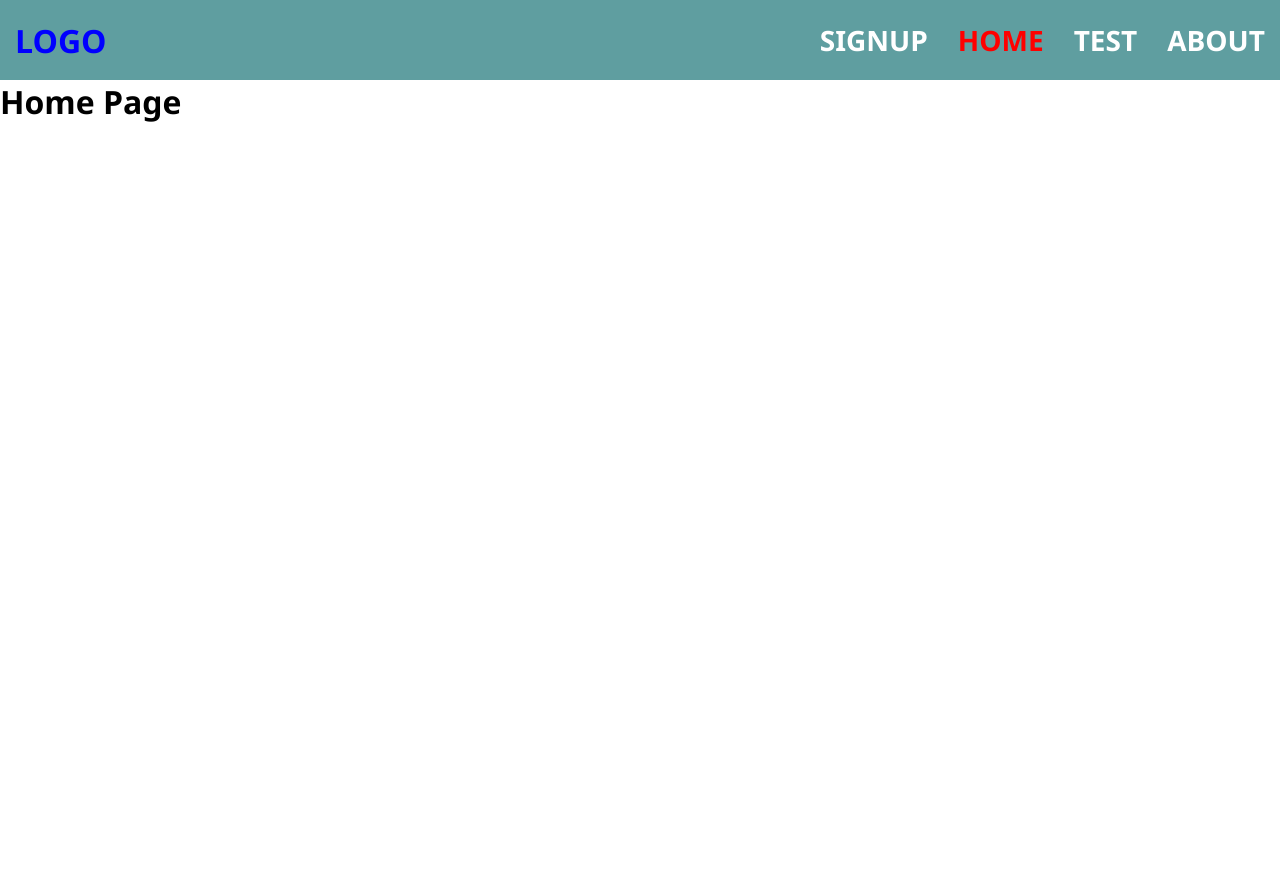
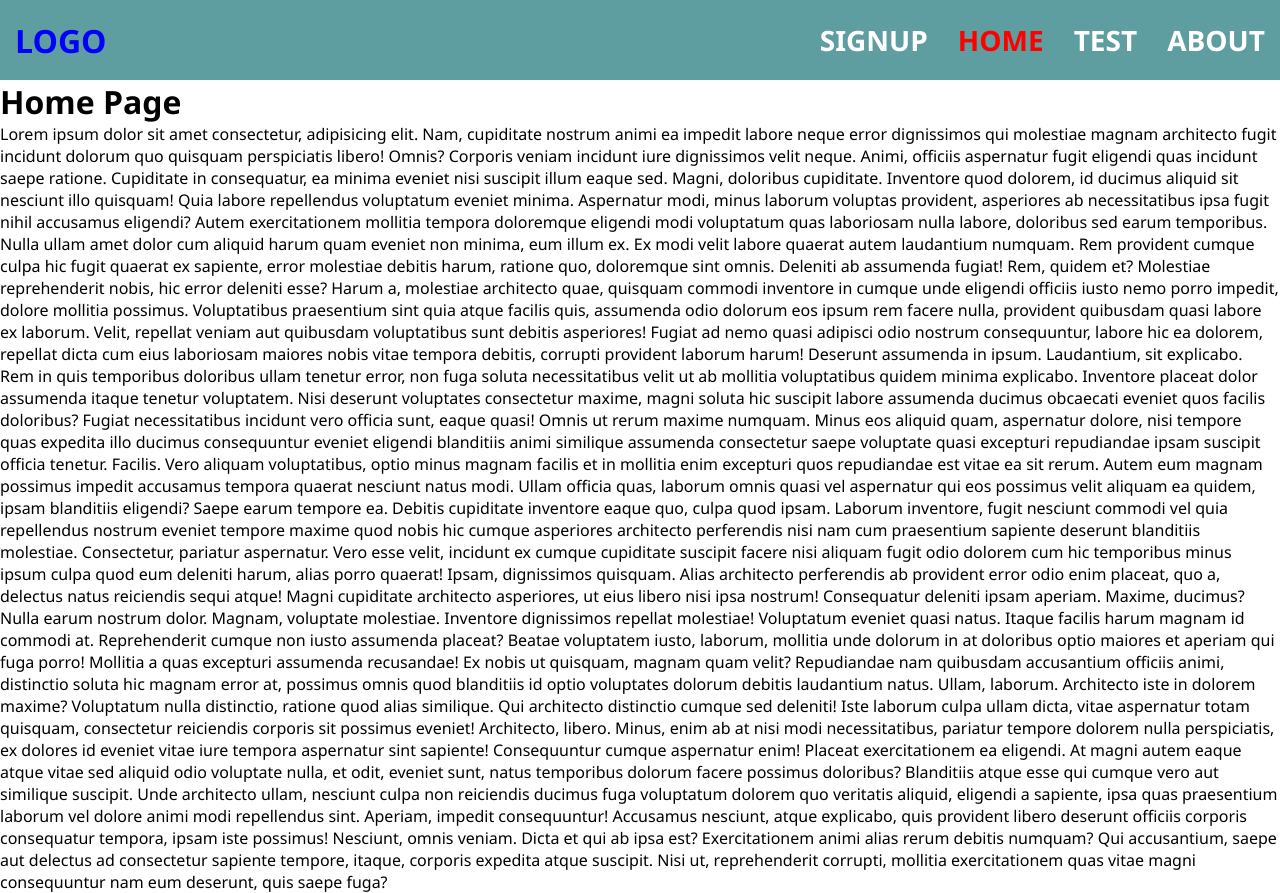
Before and after one commit to naturindaisaac/fullstack, a plain HTML site: page home.html in a window 1280 px wide. Before the commit the page ends 800 px from the top, so only its background shows below. Drawn offline with Linux system fonts and the light colour scheme.

Commit message:
added content to home.html

```diff
--- a/home.html
+++ b/home.html
@@ -19,5 +19,30 @@
         </nav>
     </header>
     <h1>Home Page</h1>
+<div class="card_box"><p>Lorem ipsum dolor sit amet consectetur, adipisicing elit. Nam, cupiditate nostrum animi ea impedit labore neque error dignissimos qui molestiae magnam architecto fugit incidunt dolorum quo quisquam perspiciatis libero! Omnis?
+Corporis veniam incidunt iure dignissimos velit neque. Animi, officiis aspernatur fugit eligendi quas incidunt saepe ratione. Cupiditate in consequatur, ea minima eveniet nisi suscipit illum eaque sed. Magni, doloribus cupiditate.
+Inventore quod dolorem, id ducimus aliquid sit nesciunt illo quisquam! Quia labore repellendus voluptatum eveniet minima. Aspernatur modi, minus laborum voluptas provident, asperiores ab necessitatibus ipsa fugit nihil accusamus eligendi?
+Autem exercitationem mollitia tempora doloremque eligendi modi voluptatum quas laboriosam nulla labore, doloribus sed earum temporibus. Nulla ullam amet dolor cum aliquid harum quam eveniet non minima, eum illum ex.
+Ex modi velit labore quaerat autem laudantium numquam. Rem provident cumque culpa hic fugit quaerat ex sapiente, error molestiae debitis harum, ratione quo, doloremque sint omnis. Deleniti ab assumenda fugiat!
+Rem, quidem et? Molestiae reprehenderit nobis, hic error deleniti esse? Harum a, molestiae architecto quae, quisquam commodi inventore in cumque unde eligendi officiis iusto nemo porro impedit, dolore mollitia possimus.
+Voluptatibus praesentium sint quia atque facilis quis, assumenda odio dolorum eos ipsum rem facere nulla, provident quibusdam quasi labore ex laborum. Velit, repellat veniam aut quibusdam voluptatibus sunt debitis asperiores!
+Fugiat ad nemo quasi adipisci odio nostrum consequuntur, labore hic ea dolorem, repellat dicta cum eius laboriosam maiores nobis vitae tempora debitis, corrupti provident laborum harum! Deserunt assumenda in ipsum.
+Laudantium, sit explicabo. Rem in quis temporibus doloribus ullam tenetur error, non fuga soluta necessitatibus velit ut ab mollitia voluptatibus quidem minima explicabo. Inventore placeat dolor assumenda itaque tenetur voluptatem.
+Nisi deserunt voluptates consectetur maxime, magni soluta hic suscipit labore assumenda ducimus obcaecati eveniet quos facilis doloribus? Fugiat necessitatibus incidunt vero officia sunt, eaque quasi! Omnis ut rerum maxime numquam.
+Minus eos aliquid quam, aspernatur dolore, nisi tempore quas expedita illo ducimus consequuntur eveniet eligendi blanditiis animi similique assumenda consectetur saepe voluptate quasi excepturi repudiandae ipsam suscipit officia tenetur. Facilis.
+Vero aliquam voluptatibus, optio minus magnam facilis et in mollitia enim excepturi quos repudiandae est vitae ea sit rerum. Autem eum magnam possimus impedit accusamus tempora quaerat nesciunt natus modi.
+Ullam officia quas, laborum omnis quasi vel aspernatur qui eos possimus velit aliquam ea quidem, ipsam blanditiis eligendi? Saepe earum tempore ea. Debitis cupiditate inventore eaque quo, culpa quod ipsam.
+Laborum inventore, fugit nesciunt commodi vel quia repellendus nostrum eveniet tempore maxime quod nobis hic cumque asperiores architecto perferendis nisi nam cum praesentium sapiente deserunt blanditiis molestiae. Consectetur, pariatur aspernatur.
+Vero esse velit, incidunt ex cumque cupiditate suscipit facere nisi aliquam fugit odio dolorem cum hic temporibus minus ipsum culpa quod eum deleniti harum, alias porro quaerat! Ipsam, dignissimos quisquam.
+Alias architecto perferendis ab provident error odio enim placeat, quo a, delectus natus reiciendis sequi atque! Magni cupiditate architecto asperiores, ut eius libero nisi ipsa nostrum! Consequatur deleniti ipsam aperiam.
+Maxime, ducimus? Nulla earum nostrum dolor. Magnam, voluptate molestiae. Inventore dignissimos repellat molestiae! Voluptatum eveniet quasi natus. Itaque facilis harum magnam id commodi at. Reprehenderit cumque non iusto assumenda placeat?
+Beatae voluptatem iusto, laborum, mollitia unde dolorum in at doloribus optio maiores et aperiam qui fuga porro! Mollitia a quas excepturi assumenda recusandae! Ex nobis ut quisquam, magnam quam velit?
+Repudiandae nam quibusdam accusantium officiis animi, distinctio soluta hic magnam error at, possimus omnis quod blanditiis id optio voluptates dolorum debitis laudantium natus. Ullam, laborum. Architecto iste in dolorem maxime?
+Voluptatum nulla distinctio, ratione quod alias similique. Qui architecto distinctio cumque sed deleniti! Iste laborum culpa ullam dicta, vitae aspernatur totam quisquam, consectetur reiciendis corporis sit possimus eveniet! Architecto, libero.
+Minus, enim ab at nisi modi necessitatibus, pariatur tempore dolorem nulla perspiciatis, ex dolores id eveniet vitae iure tempora aspernatur sint sapiente! Consequuntur cumque aspernatur enim! Placeat exercitationem ea eligendi.
+At magni autem eaque atque vitae sed aliquid odio voluptate nulla, et odit, eveniet sunt, natus temporibus dolorum facere possimus doloribus? Blanditiis atque esse qui cumque vero aut similique suscipit.
+Unde architecto ullam, nesciunt culpa non reiciendis ducimus fuga voluptatum dolorem quo veritatis aliquid, eligendi a sapiente, ipsa quas praesentium laborum vel dolore animi modi repellendus sint. Aperiam, impedit consequuntur!
+Accusamus nesciunt, atque explicabo, quis provident libero deserunt officiis corporis consequatur tempora, ipsam iste possimus! Nesciunt, omnis veniam. Dicta et qui ab ipsa est? Exercitationem animi alias rerum debitis numquam?
+Qui accusantium, saepe aut delectus ad consectetur sapiente tempore, itaque, corporis expedita atque suscipit. Nisi ut, reprehenderit corrupti, mollitia exercitationem quas vitae magni consequuntur nam eum deserunt, quis saepe fuga?</p> </div>
 </body>
 </html>
```
